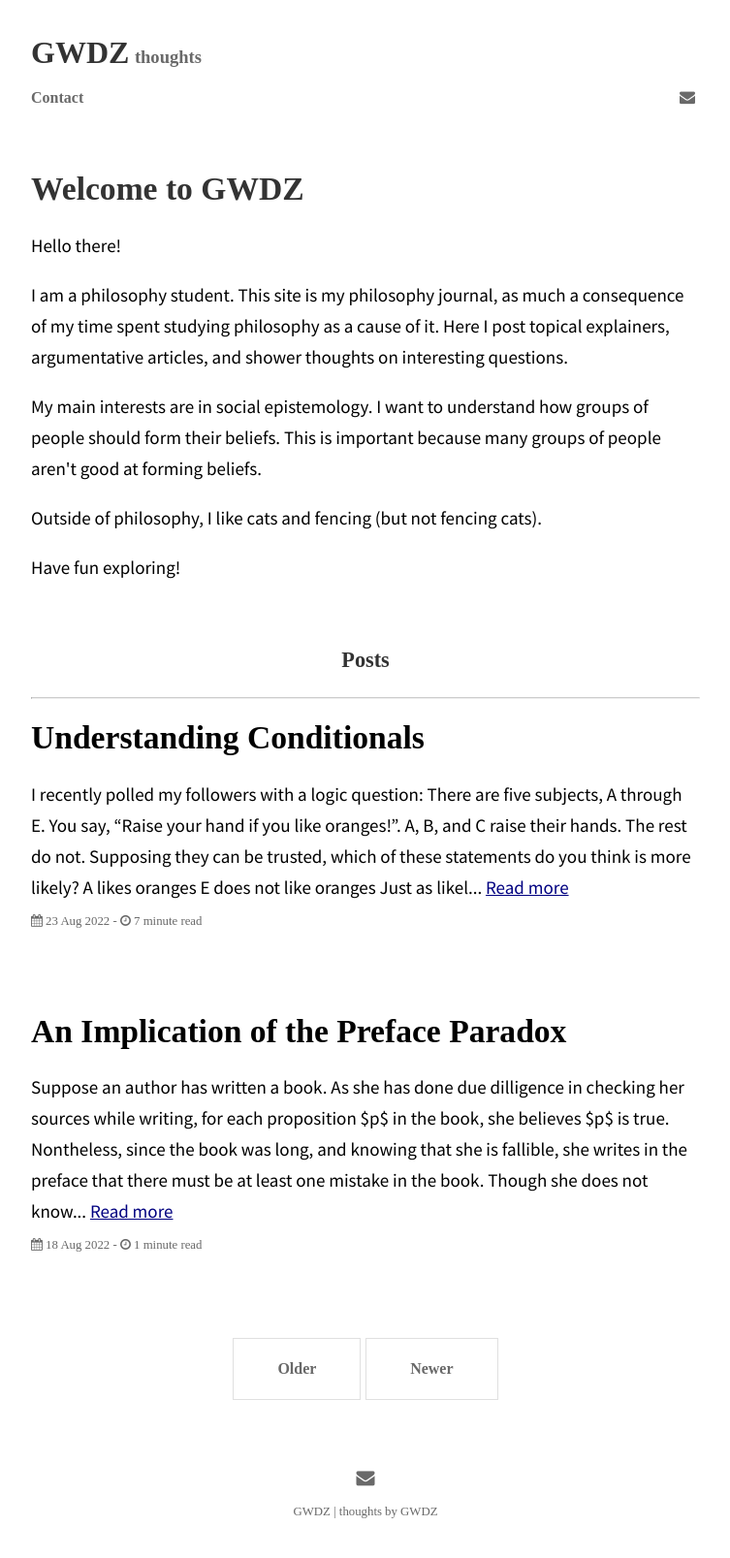
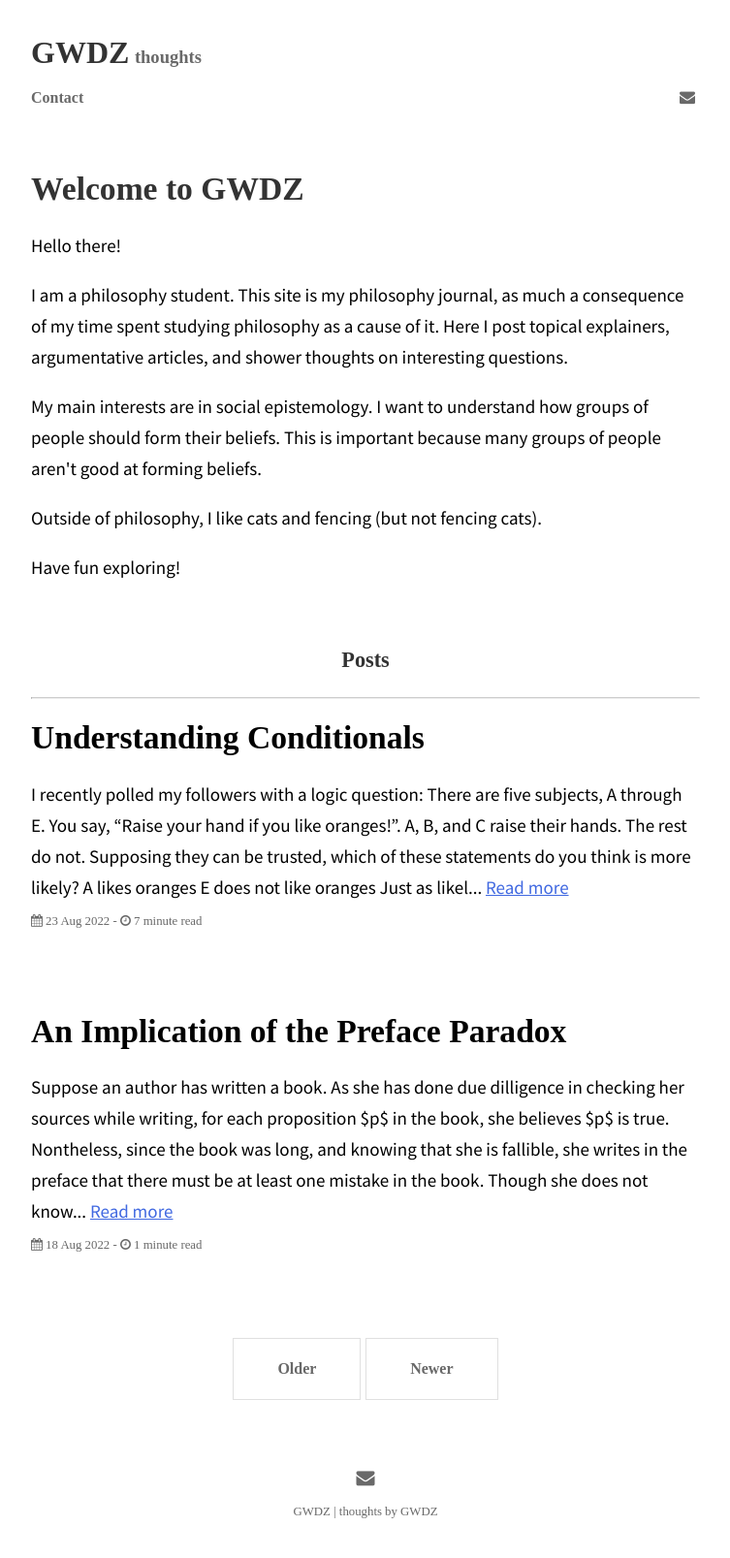
Before and after one commit to GWDZ-true/gwdz-site, a Jekyll site: the page built from index.html, in a window 1280 px wide. Shown: the whole page at 97% size, without its empty margins (263-1016 px from the left). Built offline with Jekyll 4.4.1, drawn with Linux system fonts in a browser that asks for light colours; some web fonts are replaced; the list of posts is cut into pages by our own code.

Commit message:
Update main.scss

```diff
--- a/assets/css/main.scss
+++ b/assets/css/main.scss
@@ -35,7 +35,7 @@ $serif-font-family:      "Source Sans Pro", sans-serif;
 $code-font-family:       "Source Code Pro", monospace;
 
 $body-color:             black;
-$link-color:             Navy;
+$link-color:             RoyalBlue;
 
 $code-background-color:   #f5f5f5;
 $pagination-button-color: #e0e0e0;
```
